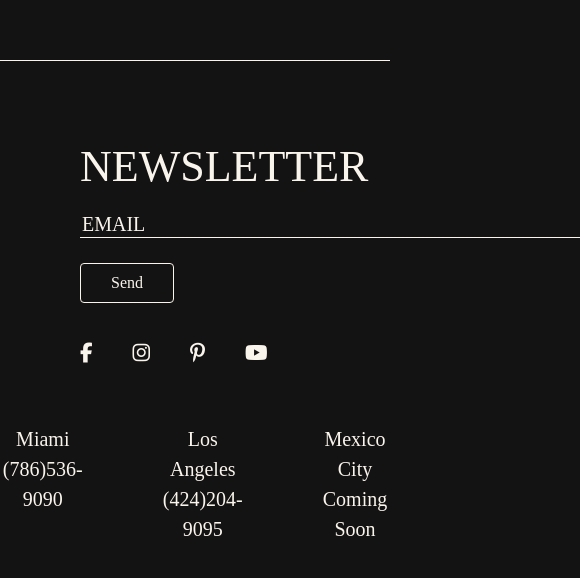
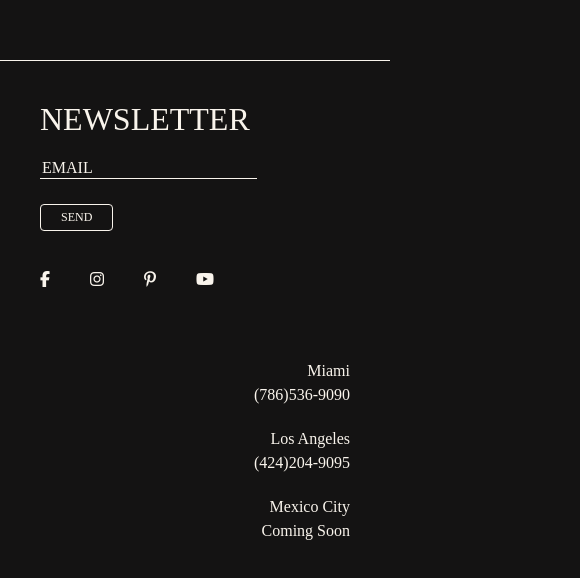
Before and after one commit to lfranckx/ollin, a React (Create React App) app: page / in a window 390 px wide. Shown: the part 2472-3050 px from the top of the page, 580 px wide, since content can reach past the window. Built offline with nearby package versions, Linux system fonts and the light colour scheme.

Commit message:
finish mobile styling for all main content

```diff
--- a/src/components/Footer.js
+++ b/src/components/Footer.js
@@ -20,7 +20,7 @@ export default function Footer() {
                                 />
                             </div>
 
-                            <button className='btn'>Send</button>
+                            <button className='btn'>SEND</button>
                         </form>
                     </div>
 
--- a/src/styles/App.scss
+++ b/src/styles/App.scss
@@ -118,6 +118,41 @@ input {
     }
 }
 
+@media(max-width: 700px) {
+    h2 { font-size: 80px; }
+    p { font-size: 16px; }
+    .btn {
+        font-size: 14px;
+        padding: 5px 20px;
+    }
+    input {
+        font-size: 26px;
+        &::placeholder {
+            font-size: 18px;
+        }
+    }
+}
+
+@media(max-width: 515px) {
+    h2 { font-size: 60px; }
+    p { font-size: 14px; }
+    .btn {
+        font-size: 12px;
+        padding: 5px 20px;
+    }
+    input {
+        font-size: 24px;
+        &::placeholder {
+            font-size: 16px;
+        }
+    }
+}
+
+
+@media(max-width: 400px) {
+    h2 { font-size: 50px; }
+}
+
 /*================ SASS HELPERS ================*/
 /*============================================================================
   Convert pixels to ems
--- a/src/styles/Footer.scss
+++ b/src/styles/Footer.scss
@@ -4,6 +4,10 @@
     background: #141313;
     padding: 80px;
     scroll-snap-align: start;
+
+    @media(max-width: 840px) {
+        padding: 40px;
+    }
 
     footer {
         .flex-wrap {
@@ -25,6 +29,18 @@
                     @media(max-width: 1100px) {
                         font-size: 44px;
                     }
+
+                    @media(max-width: 900px) {
+                        font-size: 40px;
+                    }
+
+                    @media(max-width: 700px) {
+                        font-size: 36px;
+                    }
+
+                    @media(max-width: 515px) {
+                        font-size: 32px;
+                    }
                 }
 
                 .input-wrap {
@@ -43,10 +59,34 @@
                             font-size: 20px;
                         }
                     }
+
+
                 }
 
                 button {
                     margin-top: 25px;
+                }
+
+                @media(max-width: 700px) {
+                    .input-wrap {
+                        width: 130%;
+
+                        input {
+                            font-size: 18px;
+                        }
+                    }
+                }
+
+                @media(max-width: 515px) {
+                    width: 70%;
+
+                    .input-wrap {
+                        width: 100%;
+
+                        input {
+                            font-size: 16px;
+                        }
+                    }
                 }
             }
         }
@@ -64,6 +104,18 @@
                         @media(max-width: 1100px) {
                             font-size: 22px;
                         }
+
+                        @media(max-width: 900px) {
+                            font-size: 20px;
+                        }
+
+                        @media(max-width: 700px) {
+                            font-size: 18px;
+                        }
+
+                        @media(max-width: 515px) {
+                            font-size: 16px;
+                        }
                     }
                 }
 
@@ -72,10 +124,6 @@
                     li {
                         &:nth-child(1) {
                             margin-left: 0;
-                        }
-
-                        i {
-                            font-size: 20px;
                         }
                     }
                 }
@@ -109,6 +157,31 @@
                             font-size: 20px;
                         }
                     }
+
+                    @media(max-width: 900px) {
+                        h3, h4 {
+                            font-size: 18px;
+                        }
+                    }
+
+                    @media(max-width: 700px) {
+                        margin: 0 20px;
+
+                        h3, h4 {
+                            font-size: 16px;
+                        }
+                    }
+                }
+
+                @media(max-width: 515px) {
+                    flex-direction: column;
+                    align-items: flex-end;
+
+                    li {
+                        // margin: 0 20px;
+                        margin: 10px 0;
+                        text-align: right;
+                    }
                 }
             }
         }
--- a/src/styles/Homepage.scss
+++ b/src/styles/Homepage.scss
@@ -47,7 +47,15 @@ main {
             transition: all 0.6s ease;
 
             @media(max-width: 1000px) {
-                max-width: 100%;
+                max-width: 85%;
+            }
+
+            @media(max-width: 840px) {
+                padding: 40px;
+            }
+
+            @media(max-width: 515px) {
+                padding-right: 0;
             }
 
             h2 {
@@ -68,10 +76,12 @@ main {
         }
     }
 }
+
 #contact {
     .content {
         @media(max-width: 900px) {
             max-width: 100%;
+            width: 100%;
         }
 
         #contact-form {
@@ -82,6 +92,10 @@ main {
 
             @media(max-width: 900px) {
                 width: 100%;
+            }
+
+            @media(max-width: 840px) {
+                padding-right: 60px;
             }
 
             input {
```
